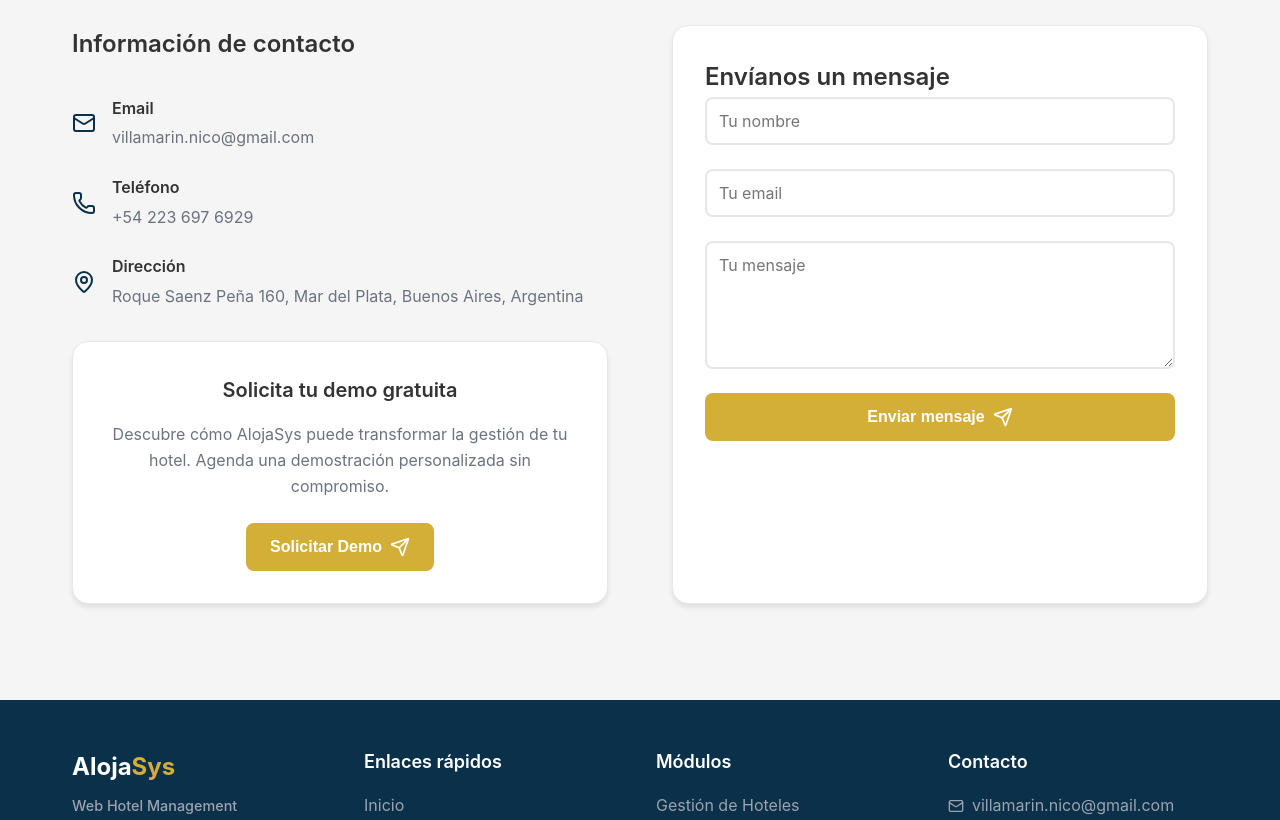
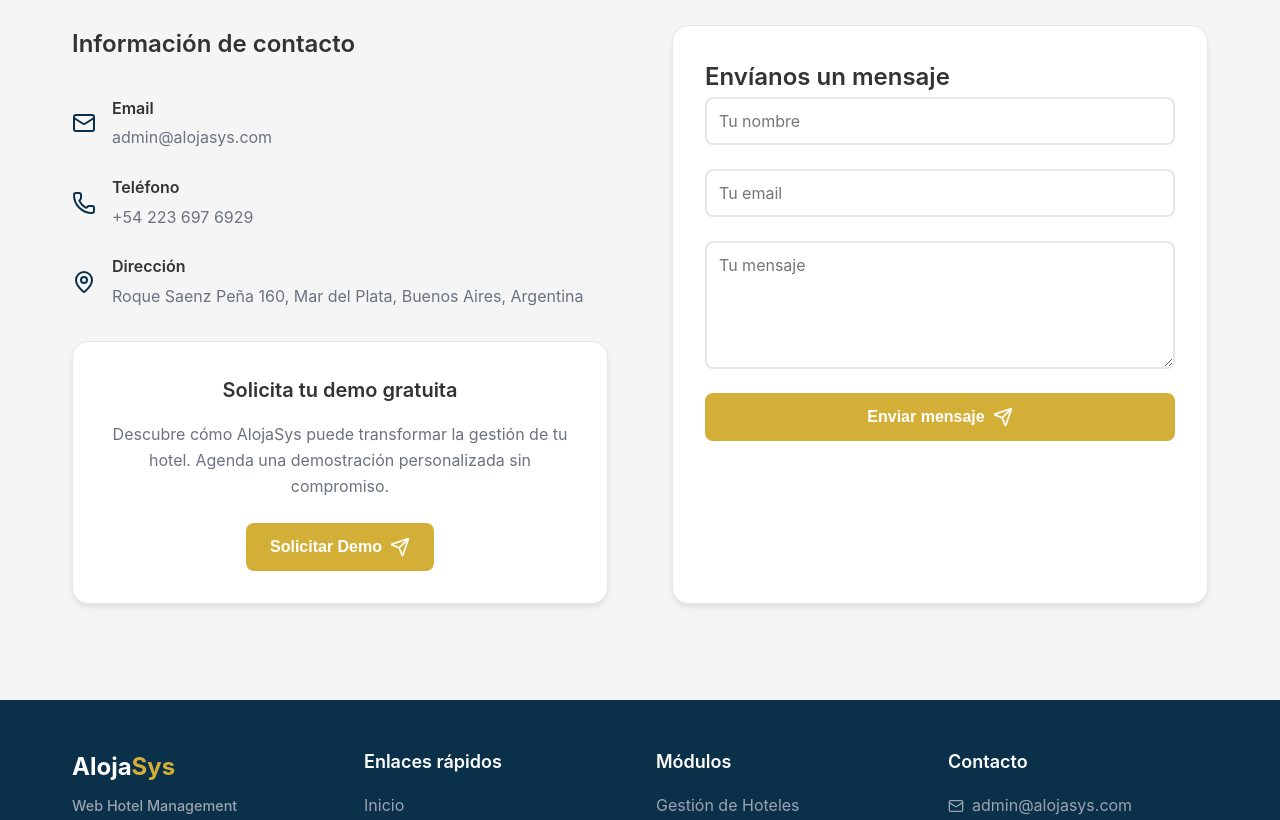
Before and after one commit to NicoVillamarin/AlojaSysPMS, a React (Vite) app: page / in a window 1280 px wide. Shown: the part 11180-12000 px from the top of the page. Built offline with nearby package versions, Linux system fonts and the light colour scheme.

Commit message:
Se agrego el mail correspondiente

```diff
--- a/src/components/Contact.tsx
+++ b/src/components/Contact.tsx
@@ -80,7 +80,7 @@
                 <Mail size={24} className="contact-icon" />
                 <div>
                   <h4>Email</h4>
-                  <p>villamarin.nico@gmail.com</p>
+                  <p>admin@alojasys.com</p>
                 </div>
               </div>
               <div className="contact-item">
--- a/src/components/Footer.tsx
+++ b/src/components/Footer.tsx
@@ -62,7 +62,7 @@
             <div className="footer-contact">
               <div className="footer-contact-item">
                 <Mail size={16} />
-                <span>villamarin.nico@gmail.com</span>
+                <span>admin@alojasys.com</span>
               </div>
               <div className="footer-contact-item">
                 <Phone size={16} />
--- a/src/config/emailjs.ts
+++ b/src/config/emailjs.ts
@@ -15,7 +15,7 @@
   PUBLIC_KEY: 'q4D0A1CJaZ9Z35WBs',
 
   // Email de destino
-  TO_EMAIL: 'villamarin.nico@gmail.com',
+  TO_EMAIL: 'admin@alojasys.com',
 
   // Número de WhatsApp (formato internacional sin +)
   WHATSAPP_NUMBER: '542236976929'
```
